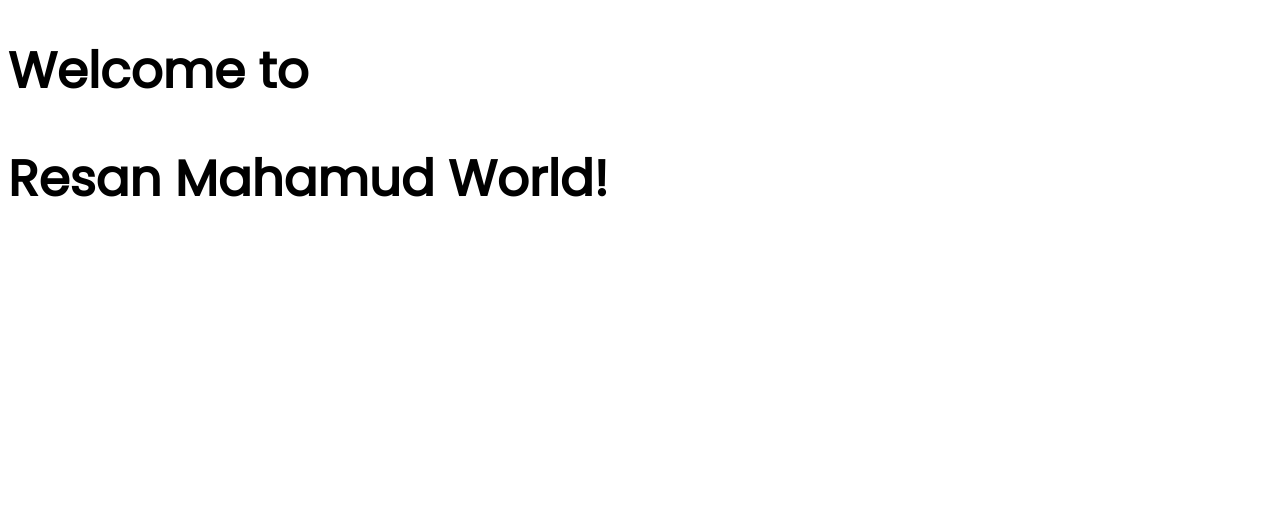
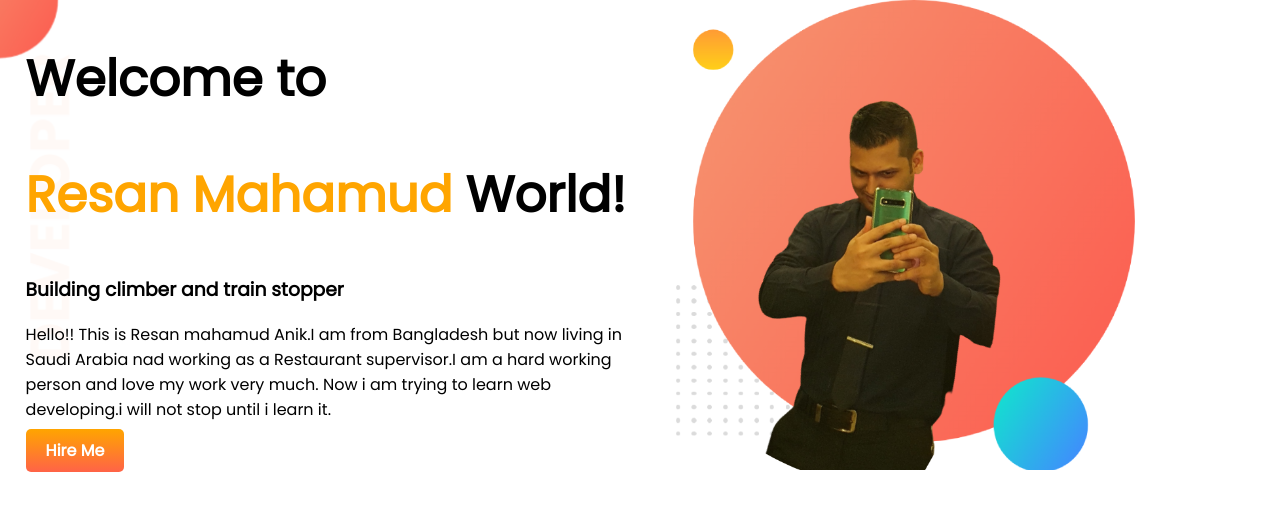
Before and after one commit to resan156/developer-portfolio-r, a plain HTML site: page index.html in a window 1280 px wide. Drawn offline with Linux system fonts and the light colour scheme.

Commit message:
top banner added

```diff
--- a/index.html
+++ b/index.html
@@ -1,17 +1,34 @@
 <!DOCTYPE html>
 <html lang="en">
+
 <head>
     <meta charset="UTF-8">
     <meta http-equiv="X-UA-Compatible" content="IE=edge">
     <meta name="viewport" content="width=device-width, initial-scale=1.0">
     <title>Resans portfolio</title>
     <link rel="preconnect" href="https://fonts.googleapis.com">
-<link rel="preconnect" href="https://fonts.gstatic.com" crossorigin>
-<link href="https://fonts.googleapis.com/css2?family=Poppins&display=swap" rel="stylesheet">
+    <link rel="preconnect" href="https://fonts.gstatic.com" crossorigin>
+    <link href="https://fonts.googleapis.com/css2?family=Poppins&display=swap" rel="stylesheet">
     <link rel="stylesheet" href="style.css">
 </head>
+
 <body>
-    <h1>Welcome to</h1>
-    <h1>Resan Mahamud World!</h1>
+    <section class="top-banner">
+        <div class="half-width">
+            <h1>Welcome to</h1>
+            <h1><span class="orange-color">Resan Mahamud</span> World!</h1>
+            <h3>Building climber and train stopper</h3>
+            <p>Hello!! This is Resan mahamud Anik.I am from Bangladesh but now living in Saudi Arabia nad working as a
+                Restaurant supervisor.I am a hard working person and love my work very much. Now i am trying to learn
+                web
+                developing.i will not stop until i learn it.</p>
+            <a class="link-button" target="_blank" href="https://www.linkedin.com/in/md-al-amin-anik-061802129/">Hire
+                Me</a>
+        </div>
+        <div class="half-width">
+            <img src="showoff/New Project.png" alt="">
+        </div>
+    </section>
 </body>
+
 </html>
--- a/style.css
+++ b/style.css
@@ -1,6 +1,32 @@
 body{
     font-family: 'Poppins', sans-serif;
+    margin: 0;
 }
 h1{
     font-size: 50px;
 }
+.orange-color{
+    color: orange;
+}
+section{
+    display: flex;
+}
+.half-width{
+    width: 50%;
+    padding-left: 2%;
+}
+.half-width img{
+    width: 80%;
+}
+.link-button{
+    text-decoration: none;
+    background-image: linear-gradient(orange, tomato);
+    padding: 10px 20px;
+    border-radius: 5px;
+    color: white;
+    font-weight: 900;
+}
+.top-banner{
+    background-image: url(images/top-banner.png);
+    background-repeat: no-repeat;
+}
```
Also changed, not shown: showOff/New Project.png (renamed from New Project.png).
